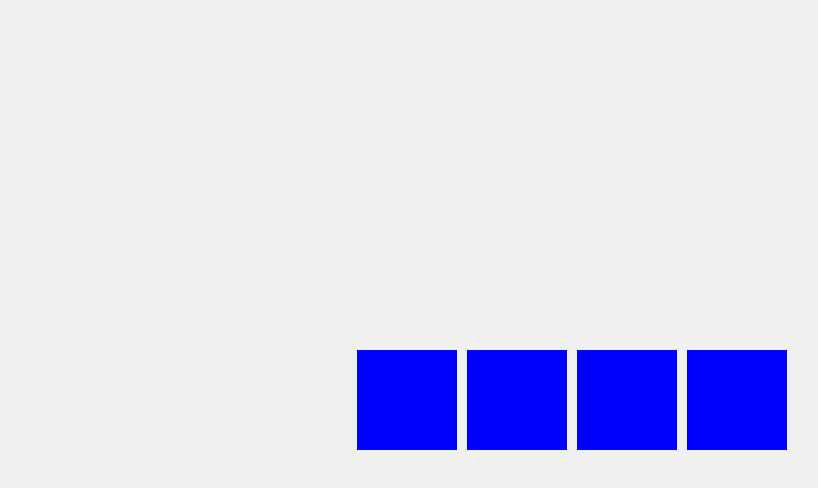
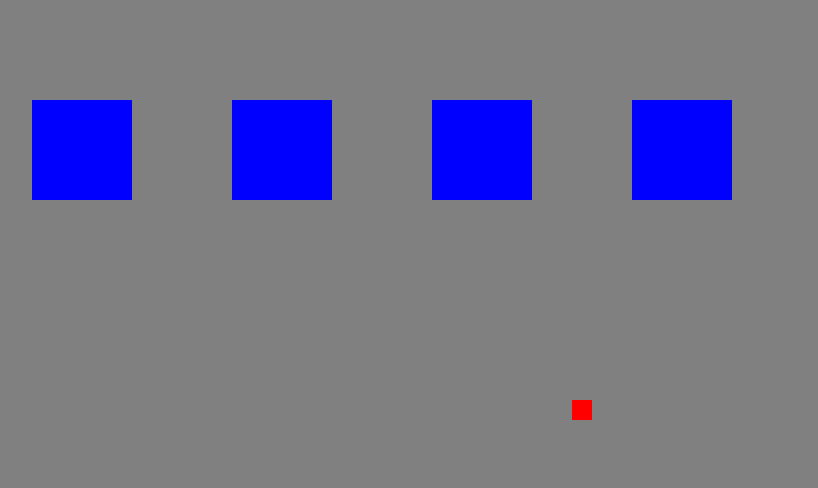
Before and after one commit to kabir-daniel/aframepagestest, a plain HTML site: page index.html in a window 1280 px wide. Shown: the whole page, without its empty margins (68-886 px from the left). Drawn offline with Linux system fonts and the light colour scheme.

Commit message:
Update index.html

```diff
--- a/index.html
+++ b/index.html
@@ -3,25 +3,22 @@
 <head>
     <meta charset="UTF-8">
     <meta name="viewport" content="width=device-width, initial-scale=1.0">
-    <title>Select Squares</title>
+    <title>Interactive Space</title>
     <style>
         body {
-            display: flex;
-            justify-content: center;
-            align-items: center;
-            height: 100vh;
             margin: 0;
-            background-color: #f0f0f0;
+            overflow: hidden;
+            background-color: grey;
         }
-        .container {
-            display: flex;
-            gap: 10px;
+        canvas {
+            display: block;
+            background-color: grey;
         }
         .square {
+            position: absolute;
             width: 100px;
             height: 100px;
             background-color: blue;
-            cursor: pointer;
         }
         .selected {
             background-color: yellow !important;
@@ -29,23 +26,82 @@
     </style>
 </head>
 <body>
-    <div class="container">
-        <div class="square" onclick="selectSquare(this)"></div>
-        <div class="square" onclick="selectSquare(this)"></div>
-        <div class="square" onclick="selectSquare(this)"></div>
-        <div class="square" onclick="selectSquare(this)"></div>
-    </div>
+    <canvas id="gameCanvas"></canvas>
 
     <script>
-        function selectSquare(element) {
-            const squares = document.querySelectorAll('.square');
+        const canvas = document.getElementById('gameCanvas');
+        const ctx = canvas.getContext('2d');
+        canvas.width = window.innerWidth;
+        canvas.height = window.innerHeight;
+
+        let player = {
+            x: canvas.width / 2,
+            y: canvas.height / 2,
+            size: 20,
+            color: 'red',
+            speed: 5
+        };
+
+        const squares = [
+            { x: 100, y: 100, width: 100, height: 100, color: 'blue' },
+            { x: 300, y: 100, width: 100, height: 100, color: 'blue' },
+            { x: 500, y: 100, width: 100, height: 100, color: 'blue' },
+            { x: 700, y: 100, width: 100, height: 100, color: 'blue' }
+        ];
+
+        function drawPlayer() {
+            ctx.fillStyle = player.color;
+            ctx.fillRect(player.x, player.y, player.size, player.size);
+        }
+
+        function drawSquares() {
             squares.forEach(square => {
-                square.classList.remove('selected');
-                square.style.backgroundColor = 'blue';
+                ctx.fillStyle = square.color;
+                ctx.fillRect(square.x, square.y, square.width, square.height);
             });
-            element.classList.add('selected');
-            element.style.backgroundColor = 'yellow';
         }
+
+        function movePlayer() {
+            if (keys['ArrowUp'] && player.y > 0) player.y -= player.speed;
+            if (keys['ArrowDown'] && player.y < canvas.height - player.size) player.y += player.speed;
+            if (keys['ArrowLeft'] && player.x > 0) player.x -= player.speed;
+            if (keys['ArrowRight'] && player.x < canvas.width - player.size) player.x += player.speed;
+        }
+
+        function checkCollision() {
+            squares.forEach(square => {
+                if (
+                    player.x < square.x + square.width &&
+                    player.x + player.size > square.x &&
+                    player.y < square.y + square.height &&
+                    player.y + player.size > square.y
+                ) {
+                    squares.forEach(sq => sq.color = 'blue');
+                    square.color = 'yellow';
+                }
+            });
+        }
+
+        let keys = {};
+
+        window.addEventListener('keydown', (e) => {
+            keys[e.key] = true;
+        });
+
+        window.addEventListener('keyup', (e) => {
+            keys[e.key] = false;
+        });
+
+        function gameLoop() {
+            ctx.clearRect(0, 0, canvas.width, canvas.height);
+            movePlayer();
+            drawPlayer();
+            drawSquares();
+            checkCollision();
+            requestAnimationFrame(gameLoop);
+        }
+
+        gameLoop();
     </script>
 </body>
 </html>
```
